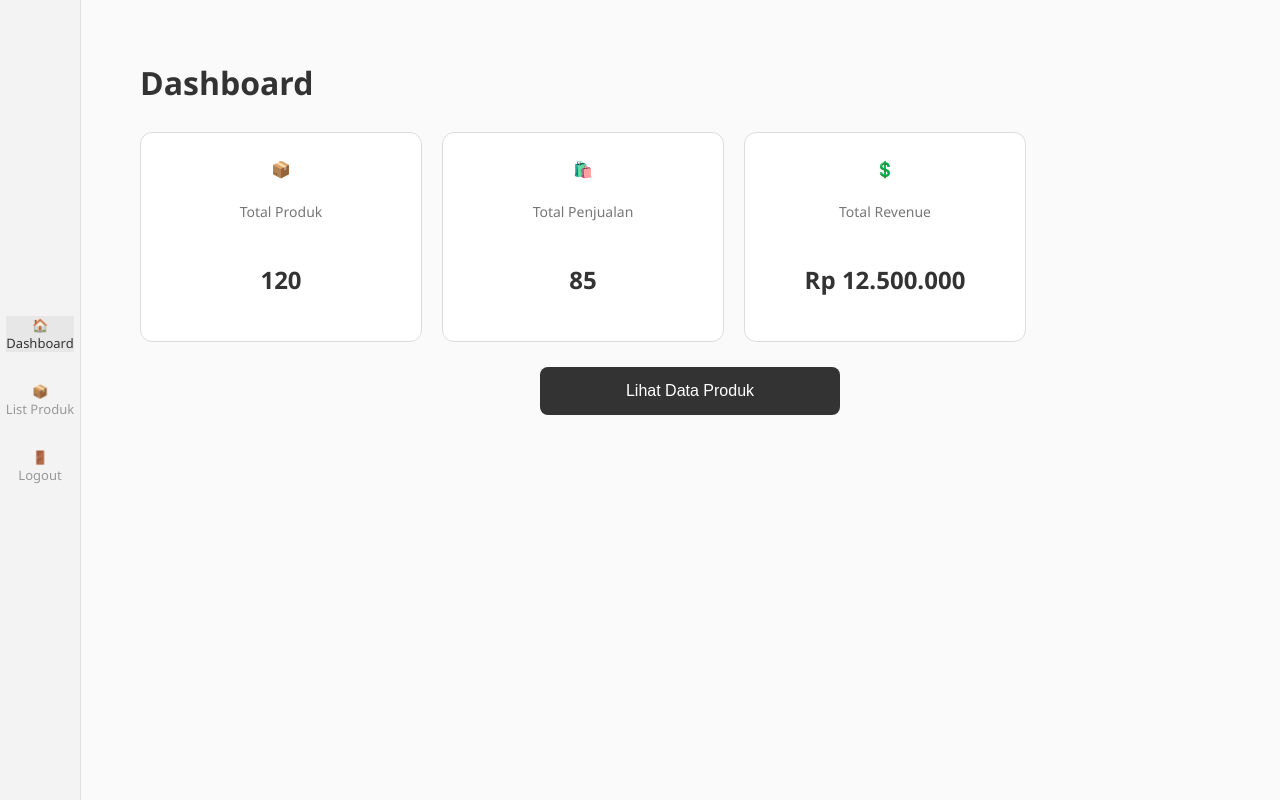
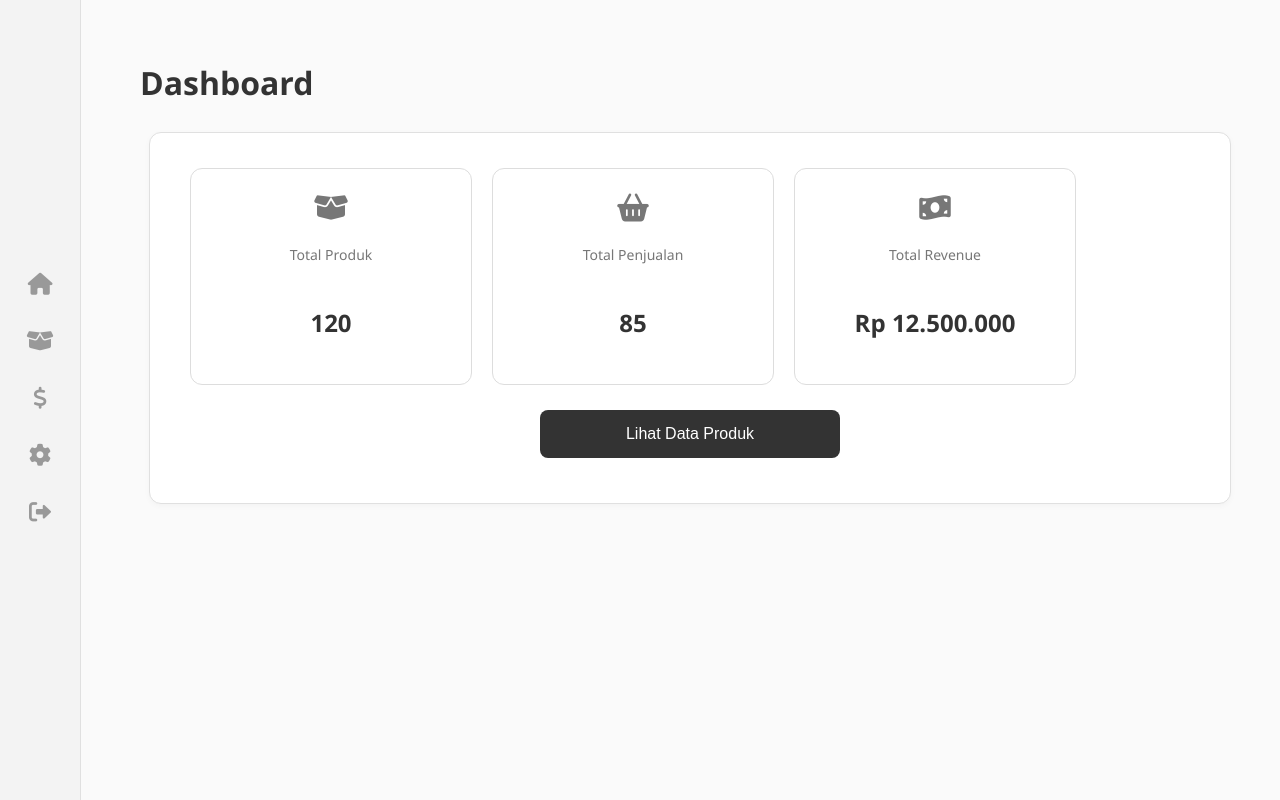
Before and after one commit to Yanoke9/UTS-3A-24090029, a plain HTML site: page dashboard.html in a window 1280 px wide. Drawn offline with Linux system fonts and the light colour scheme.

Commit message:
Update dashboard.html

```diff
--- a/dashboard.html
+++ b/dashboard.html
@@ -1,5 +1,6 @@
 <!DOCTYPE html>
 <html lang="id">
+
 <head>
     <meta charset="UTF-8">
     <meta name="viewport" content="width=device-width, initial-scale=1.0">
@@ -7,65 +8,67 @@
 
     <!-- CSS -->
     <link rel="stylesheet" href="style.css">
+    <link rel="stylesheet" href="https://cdnjs.cloudflare.com/ajax/libs/font-awesome/6.0.0-beta3/css/all.min.css">
 </head>
-<body>
 
+<body class="dashboard-layout">
     <!-- SIDEBAR -->
     <aside class="sidebar">
-        <a href="dashboard.html" class="nav-item active">
-            <span class="icon">🏠</span> Dashboard
+        <a href="dashboard.html" class="nav-item">
+            <span class="icon"><i class="fas fa-home"></i></span>
         </a>
 
         <a href="products.html" class="nav-item">
-            <span class="icon">📦</span> List Produk
+            <span class="icon"><i class="fas fa-box-open"></i></span>
         </a>
 
-        <a href="login.html" class="nav-item logout">
-            <span class="icon">🚪</span> Logout
+        <a class="nav-item">
+            <span class="icon"><i class="fas fa-dollar"></i></span>
+        </a>
+
+        <a class="nav-item">
+            <span class="icon"><i class="fas fa-cog"></i></span>
+        </a>
+
+        <a href="index.html" class="nav-item logout">
+            <span class="icon"><i class="fas fa-sign-out-alt"></i></span>
         </a>
     </aside>
 
-    <!-- CONTENT -->
     <div class="page-content">
 
-        <header>
-            <h1>Dashboard</h1>
-        </header>
+        <h1>Dashboard</h1>
 
-        <main class="dashboard-content">
+        <div class="dashboard-wrapper">
 
-            <!-- CARD SUMMARY -->
             <div class="summary-cards">
                 <div class="card">
-                    <div class="icon">📦</div>
+                    <div class="icon"><i class="fas fa-box-open"></i></div>
                     <p>Total Produk</p>
                     <h2 id="totalProducts">0</h2>
                 </div>
 
                 <div class="card">
-                    <div class="icon">🛍️</div>
+                    <div class="icon"><i class="fas fa-shopping-basket"></i></div>
                     <p>Total Penjualan</p>
                     <h2 id="totalSales">0</h2>
                 </div>
 
                 <div class="card">
-                    <div class="icon">💲</div>
+                    <div class="icon"><i class="fas fa-money-bill-wave"></i></div>
                     <p>Total Revenue</p>
                     <h2 id="totalRevenue">0</h2>
                 </div>
             </div>
 
-            <!-- BUTTON -->
             <div class="action-area">
-                <button id="btnProducts" class="btn primary-btn">
-                    Lihat Data Produk
-                </button>
+                <button id="btnProducts" class="btn primary-btn">Lihat Data Produk</button>
             </div>
 
-        </main>
-
+        </div>
     </div>
 
     <script src="script.js"></script>
 </body>
+
 </html>
```
